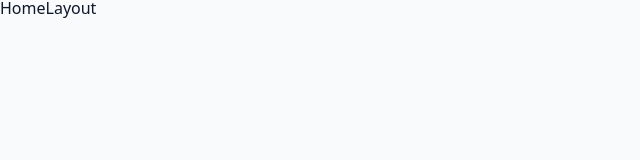
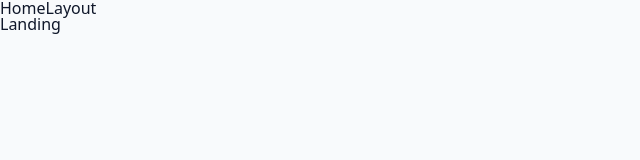
Before and after one commit to PetyoPetkow/MERN-Udemy-Course, a React (Vite) app in the folder client/: page / in a window 1280 px wide. Shown: the top 160 px of the page, without its empty margins (0-640 px from the left). Built offline with nearby package versions, Linux system fonts and the light colour scheme.

Commit message:
Nested Routes

```diff
--- a/client/src/App.jsx
+++ b/client/src/App.jsx
@@ -1,22 +1,25 @@
 import { createBrowserRouter, RouterProvider } from 'react-router-dom';
-import { HomeLayout, Register, Login, DashboardLayout } from './pages';
+import { HomeLayout, Register, Login, DashboardLayout, Landing } from './pages';
 
 const router = createBrowserRouter([
   {
     path: '/',
     element: <HomeLayout />,
-  },
+    children: [
+      { index: true, element: <Landing /> },
       {
-    path: '/register',
+        path: 'register',
         element: <Register />,
       },
       {
-    path: '/login',
+        path: 'login',
         element: <Login />,
       },
       {
-    path: '/dashboard',
+        path: 'dashboard',
         element: <DashboardLayout />,
+      },
+    ],
   },
 ]);
 
--- a/client/src/pages/HomeLayout.tsx
+++ b/client/src/pages/HomeLayout.tsx
@@ -1,7 +1,13 @@
 import { FC } from 'react';
+import { Outlet } from 'react-router-dom';
 
 const HomeLayout: FC<HomeLayoutProps> = () => {
-  return <div>HomeLayout</div>;
+  return (
+    <div>
+      <nav>HomeLayout</nav>
+      <Outlet />
+    </div>
+  );
 };
 
 interface HomeLayoutProps {}
```
Lines whose indentation alone changed are shown as unchanged.
